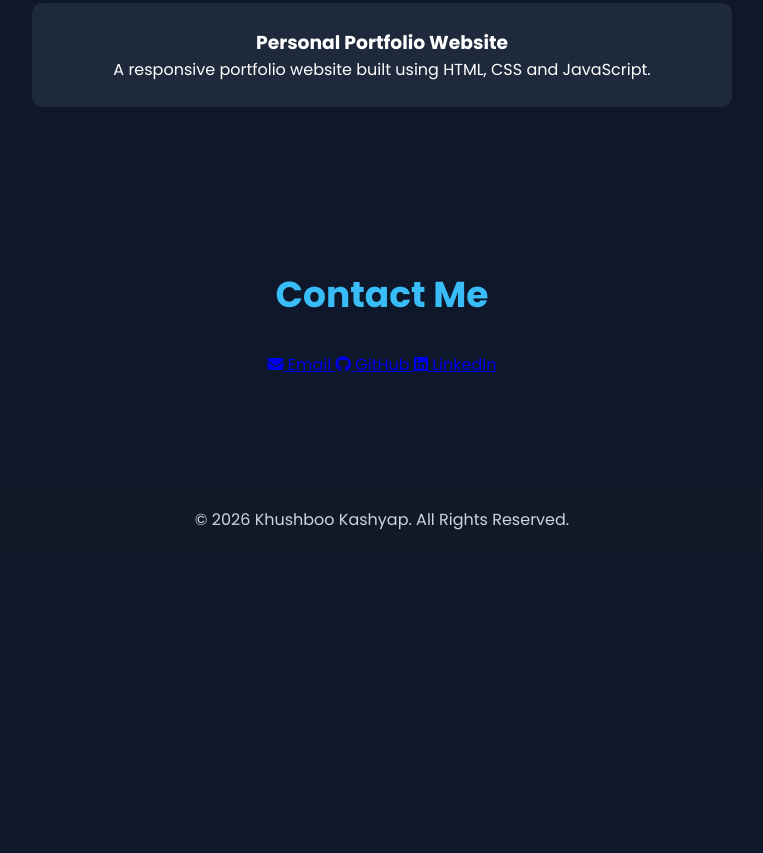
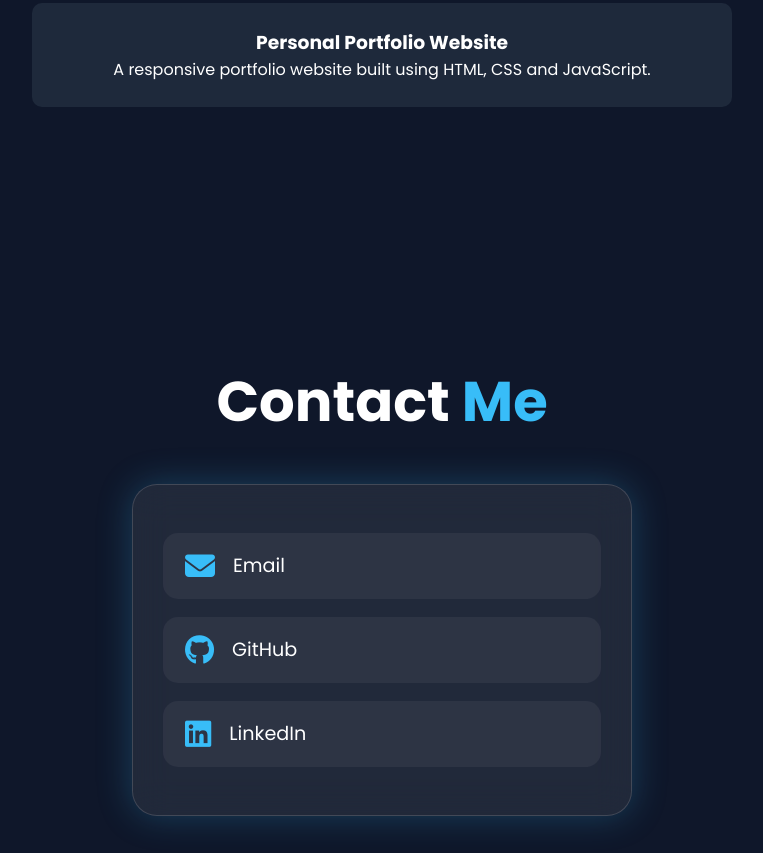
Before and after one commit to kashyapkhushboo025-tech/Portfolio, a plain HTML site: page index.html in a window 1280 px wide. Shown: the part 1587-2440 px from the top of the page, without its empty margins (258-1021 px from the left). Before the commit the page ends 2139 px from the top, so only its background shows below. Drawn offline with Linux system fonts and the light colour scheme.

Commit message:
Update style.css

```diff
--- a/style.css
+++ b/style.css
@@ -159,7 +159,69 @@ section h2{
 }
 
 .contact{
-    text-align:center;
+    min-height:100vh;
+    display:flex;
+    flex-direction:column;
+    justify-content:center;
+    align-items:center;
+    padding:60px 20px;
+    background:#0f172a;
+}
+
+.heading{
+    font-size:3.5rem;
+    color:#fff;
+    margin-bottom:40px;
+}
+
+.heading span{
+    color:#38bdf8;
+}
+
+.contact-card{
+    width:100%;
+    max-width:500px;
+    background:rgba(255,255,255,0.08);
+    border:1px solid rgba(255,255,255,0.15);
+    backdrop-filter:blur(18px);
+    -webkit-backdrop-filter:blur(18px);
+    border-radius:25px;
+    padding:30px;
+    box-shadow:0 0 35px rgba(56,189,248,.25);
+}
+
+.contact-item{
+    display:flex;
+    align-items:center;
+    gap:18px;
+    text-decoration:none;
+    color:#fff;
+    font-size:1.2rem;
+    padding:18px 22px;
+    margin:18px 0;
+    border-radius:15px;
+    background:rgba(255,255,255,.05);
+    transition:.35s ease;
+}
+
+.contact-item i{
+    font-size:30px;
+    color:#38bdf8;
+    transition:.35s ease;
+}
+
+.contact-item:hover{
+    transform:translateY(-6px) scale(1.03);
+    background:#38bdf8;
+    color:#fff;
+    box-shadow:0 0 25px #38bdf8,
+               0 0 50px rgba(56,189,248,.5);
+}
+
+.contact-item:hover i{
+    color:#fff;
+    transform:rotate(8deg) scale(1.2);
+
 }
 
 .contact p{
```
